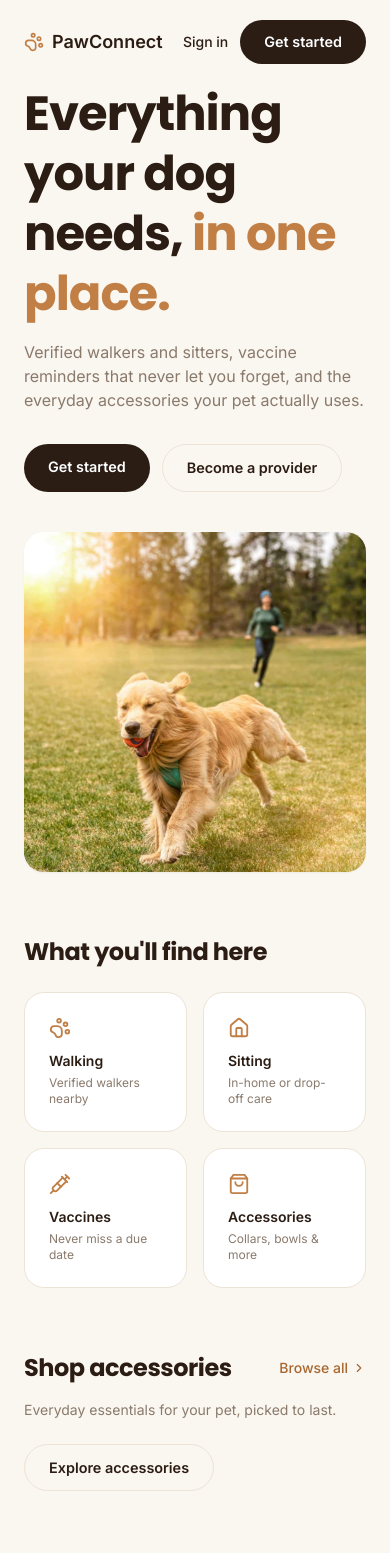
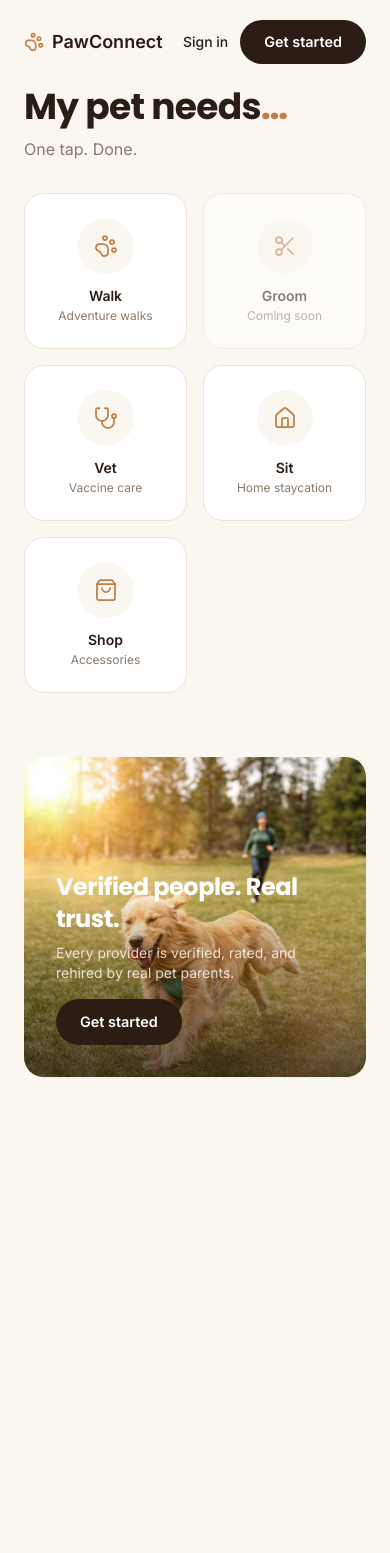
Before and after one commit to gunnzit/Pawconnect, a Next.js app: page / in a window 390 px wide. Shown: the top 1553 px of the page. After the commit the page ends 1205 px from the top, so only its background shows below. Built offline with nearby package versions, Linux system fonts and the light colour scheme; no server answers.

Commit message:
Airbnb-style homepage, renamed services, honest trust badges

```diff
--- a/app/api/providers/route.ts
+++ b/app/api/providers/route.ts
@@ -24,7 +24,10 @@ export async function GET(req: Request) {
       ...(service ? { servicesOffered: { has: service as "WALKING" | "SITTING" } } : {}),
       ...(pin ? { serviceAreaPin: pin } : {}),
     },
-    include: { user: { select: { name: true } } },
+    include: {
+      user: { select: { name: true } },
+      _count: { select: { bookings: { where: { status: "COMPLETED" } } } },
+    },
     orderBy: { ratingAvg: "desc" },
   });
   return NextResponse.json(providers);
--- a/app/book/page.tsx
+++ b/app/book/page.tsx
@@ -1,6 +1,7 @@
 "use client";
 
 import { useEffect, useState } from "react";
+import { ShieldCheck, Star } from "lucide-react";
 
 type Provider = {
   id: string;
@@ -10,9 +11,15 @@ type Provider = {
   pricePerSitDay?: number;
   ratingAvg: number;
   user: { name: string };
+  _count: { bookings: number };
 };
 
 type Pet = { id: string; name: string };
+
+const SERVICE_LABEL: Record<string, { title: string; noun: string }> = {
+  WALKING: { title: "Adventure Walk", noun: "walker" },
+  SITTING: { title: "Home Staycation", noun: "sitter" },
+};
 
 export default function BookPage() {
   const [providers, setProviders] = useState<Provider[]>([]);
@@ -41,37 +48,52 @@ export default function BookPage() {
   };
 
   return (
-    <main className="max-w-3xl mx-auto px-6 py-10">
-      <h1 className="text-2xl font-extrabold mb-6">Find a {service === "WALKING" ? "walker" : "sitter"}</h1>
+    <main className="max-w-3xl mx-auto px-6 py-10" style={{ background: "var(--cream, transparent)" }}>
+      <h1 className="text-2xl font-bold mb-6">Book a {SERVICE_LABEL[service].title}</h1>
 
-      <div className="flex gap-3 mb-6">
-        <select className="border rounded-lg px-3 py-2" value={service} onChange={(e) => setService(e.target.value as "WALKING" | "SITTING")}>
-          <option value="WALKING">Walking</option>
-          <option value="SITTING">Sitting</option>
+      <div className="flex flex-wrap gap-3 mb-8">
+        <select className="border rounded-xl px-3 py-2 text-sm" style={{ borderColor: "var(--border)" }} value={service} onChange={(e) => setService(e.target.value as "WALKING" | "SITTING")}>
+          <option value="WALKING">Adventure Walk</option>
+          <option value="SITTING">Home Staycation</option>
         </select>
-        <select className="border rounded-lg px-3 py-2" value={selectedPet} onChange={(e) => setSelectedPet(e.target.value)}>
+        <select className="border rounded-xl px-3 py-2 text-sm" style={{ borderColor: "var(--border)" }} value={selectedPet} onChange={(e) => setSelectedPet(e.target.value)}>
           <option value="">Select pet</option>
           {pets.map((p) => (
             <option key={p.id} value={p.id}>{p.name}</option>
           ))}
         </select>
-        <input type="datetime-local" className="border rounded-lg px-3 py-2" value={start} onChange={(e) => setStart(e.target.value)} />
-        <input type="datetime-local" className="border rounded-lg px-3 py-2" value={end} onChange={(e) => setEnd(e.target.value)} />
+        <input type="datetime-local" className="border rounded-xl px-3 py-2 text-sm" style={{ borderColor: "var(--border)" }} value={start} onChange={(e) => setStart(e.target.value)} />
+        <input type="datetime-local" className="border rounded-xl px-3 py-2 text-sm" style={{ borderColor: "var(--border)" }} value={end} onChange={(e) => setEnd(e.target.value)} />
       </div>
 
       <div className="space-y-3">
         {providers.map((p) => (
           <div key={p.id} className="card flex justify-between items-center">
             <div>
-              <p className="font-semibold">{p.user.name}</p>
-              <p className="text-sm" style={{ color: "var(--muted)" }}>{p.bio}</p>
-              <p className="text-sm">
-                {service === "WALKING" ? `₹${((p.pricePerWalk ?? 0) / 100).toFixed(0)}/walk` : `₹${((p.pricePerSitDay ?? 0) / 100).toFixed(0)}/day`}
-                {" · ⭐ "}{p.ratingAvg.toFixed(1)}
-              </p>
+              <div className="flex items-center gap-2 mb-1">
+                <p className="font-semibold">{p.user.name}</p>
+                <span
+                  className="flex items-center gap-1 px-2 py-0.5 rounded-full text-[10px] font-semibold"
+                  style={{ background: "var(--cream)", color: "var(--chestnut)" }}
+                >
+                  <ShieldCheck size={11} /> Verified
+                </span>
+              </div>
+              <p className="text-sm mb-1" style={{ color: "var(--muted)" }}>{p.bio}</p>
+              <div className="flex items-center gap-3 text-sm">
+                <span className="font-medium">
+                  {service === "WALKING" ? `₹${((p.pricePerWalk ?? 0) / 100).toFixed(0)}/walk` : `₹${((p.pricePerSitDay ?? 0) / 100).toFixed(0)}/day`}
+                </span>
+                <span className="flex items-center gap-1" style={{ color: "var(--muted)" }}>
+                  <Star size={12} fill="var(--tan)" color="var(--tan)" /> {p.ratingAvg.toFixed(1)}
+                </span>
+                <span style={{ color: "var(--muted)" }}>
+                  · {p._count.bookings} completed
+                </span>
+              </div>
             </div>
             <button className="btn-primary text-sm" onClick={() => book(p.id)}>
-              Request booking
+              Request
             </button>
           </div>
         ))}
--- a/app/page.tsx
+++ b/app/page.tsx
@@ -1,7 +1,15 @@
 import Link from "next/link";
 import Image from "next/image";
 import { Show } from "@clerk/nextjs";
-import { PawPrint, Home as HomeIcon, Syringe, ShoppingBag, ChevronRight } from "lucide-react";
+import { PawPrint, Scissors, Stethoscope, Home as HomeIcon, ShoppingBag } from "lucide-react";
+
+const NEEDS = [
+  { label: "Walk", sub: "Adventure walks", icon: PawPrint, href: "/book?service=WALKING", soon: false },
+  { label: "Groom", sub: "Spa sessions", icon: Scissors, href: "#", soon: true },
+  { label: "Vet", sub: "Vaccine care", icon: Stethoscope, href: "/owner/pets", soon: false },
+  { label: "Sit", sub: "Home staycation", icon: HomeIcon, href: "/book?service=SITTING", soon: false },
+  { label: "Shop", sub: "Accessories", icon: ShoppingBag, href: "/accessories", soon: false },
+];
 
 export default function Home() {
   return (
@@ -22,86 +30,60 @@ export default function Home() {
         </div>
       </nav>
 
-      {/* ===== Hero ===== */}
-      <section className="max-w-5xl mx-auto px-6 grid md:grid-cols-2 gap-10 items-center mb-16 animate-fade-up">
-        <div>
-          <h1 className="text-5xl font-bold mb-4 leading-tight">
-            Everything your dog needs, <span style={{ color: "var(--tan)" }}>in one place.</span>
+      {/* ===== Hero: "My pet needs..." ===== */}
+      <section className="max-w-5xl mx-auto px-6 mb-6 animate-fade-up">
+        <h1 className="text-4xl md:text-5xl font-bold mb-2 leading-tight">
+          My pet needs<span style={{ color: "var(--tan)" }}>…</span>
         </h1>
         <p className="text-base mb-8" style={{ color: "var(--muted)" }}>
-            Verified walkers and sitters, vaccine reminders that never let you forget, and the everyday accessories your pet actually uses.
+          One tap. Done.
         </p>
-          <div className="flex gap-3">
-            <Link href="/sign-up" className="btn-primary">Get started</Link>
-            <Link href="/provider/onboarding" className="btn-secondary">Become a provider</Link>
+      </section>
+
+      <section className="max-w-5xl mx-auto px-6 mb-16">
+        <div className="grid grid-cols-2 md:grid-cols-5 gap-4">
+          {NEEDS.map((need) => {
+            const Icon = need.icon;
+            return (
+              <Link
+                key={need.label}
+                href={need.soon ? "#" : need.href}
+                className={`card flex flex-col items-center text-center gap-3 py-8 ${need.soon ? "" : "tap-scale"}`}
+                style={{ opacity: need.soon ? 0.55 : 1, cursor: need.soon ? "default" : "pointer" }}
+                onClick={(e) => { if (need.soon) e.preventDefault(); }}
+              >
+                <div
+                  className="w-14 h-14 rounded-full flex items-center justify-center"
+                  style={{ background: "var(--cream)" }}
+                >
+                  <Icon size={24} color="var(--tan)" strokeWidth={1.75} />
                 </div>
+                <div>
+                  <p className="font-semibold text-sm">{need.label}</p>
+                  <p className="text-xs mt-0.5" style={{ color: "var(--muted)" }}>
+                    {need.soon ? "Coming soon" : need.sub}
+                  </p>
                 </div>
-        <div className="img-frame relative shadow-sm" style={{ minHeight: 340 }}>
-          <Image src="/images/banner-instant-walk.jpg" alt="Happy dog on a walk" fill sizes="500px" className="object-cover" priority />
+              </Link>
+            );
+          })}
         </div>
       </section>
 
-      {/* ===== Category mix — the "everything" section ===== */}
-      <section className="max-w-5xl mx-auto px-6 mb-16">
-        <h2 className="text-2xl font-bold mb-6">What you'll find here</h2>
-        <div className="grid grid-cols-2 md:grid-cols-4 gap-4">
-          <Link href="/sign-up" className="card tap-scale flex flex-col gap-3">
-            <PawPrint size={22} color="var(--tan)" />
-            <div>
-              <p className="font-semibold text-sm">Walking</p>
-              <p className="text-xs mt-1" style={{ color: "var(--muted)" }}>Verified walkers nearby</p>
+      {/* ===== Hero photo moment ===== */}
+      <section className="max-w-5xl mx-auto px-6 mb-16 animate-fade-up">
+        <div className="img-frame relative shadow-sm" style={{ minHeight: 320 }}>
+          <Image src="/images/banner-instant-walk.jpg" alt="Happy dog on a walk" fill sizes="900px" className="object-cover" priority />
+          <div
+            className="absolute inset-0 flex flex-col justify-end p-8"
+            style={{ background: "linear-gradient(180deg, transparent 40%, rgba(43,29,20,0.75) 100%)" }}
+          >
+            <h2 className="text-white text-2xl font-bold mb-2">Verified people. Real trust.</h2>
+            <p className="text-white/80 text-sm mb-4 max-w-md">
+              Every provider is verified, rated, and rehired by real pet parents.
+            </p>
+            <Link href="/sign-up" className="btn-primary w-fit">Get started</Link>
           </div>
-          </Link>
-          <Link href="/sign-up" className="card tap-scale flex flex-col gap-3">
-            <HomeIcon size={22} color="var(--tan)" />
-            <div>
-              <p className="font-semibold text-sm">Sitting</p>
-              <p className="text-xs mt-1" style={{ color: "var(--muted)" }}>In-home or drop-off care</p>
-            </div>
-          </Link>
-          <Link href="/sign-up" className="card tap-scale flex flex-col gap-3">
-            <Syringe size={22} color="var(--tan)" />
-            <div>
-              <p className="font-semibold text-sm">Vaccines</p>
-              <p className="text-xs mt-1" style={{ color: "var(--muted)" }}>Never miss a due date</p>
-            </div>
-          </Link>
-          <Link href="/accessories" className="card tap-scale flex flex-col gap-3">
-            <ShoppingBag size={22} color="var(--tan)" />
-            <div>
-              <p className="font-semibold text-sm">Accessories</p>
-              <p className="text-xs mt-1" style={{ color: "var(--muted)" }}>Collars, bowls &amp; more</p>
-            </div>
-          </Link>
-        </div>
-      </section>
-
-      {/* ===== Accessories teaser strip ===== */}
-      <section className="max-w-5xl mx-auto px-6 mb-16">
-        <div className="flex items-center justify-between mb-4">
-          <h2 className="text-2xl font-bold">Shop accessories</h2>
-          <Link href="/accessories" className="text-sm font-medium flex items-center gap-1 tap-scale" style={{ color: "var(--tan-dark, var(--tan))" }}>
-            Browse all <ChevronRight size={14} />
-          </Link>
-        </div>
-        <p className="text-sm mb-6" style={{ color: "var(--muted)" }}>
-          Everyday essentials for your pet, picked to last.
-        </p>
-        <Link href="/accessories" className="btn-secondary tap-scale inline-block">
-          Explore accessories
-        </Link>
-      </section>
-
-      {/* ===== Photo strip ===== */}
-      <section className="max-w-5xl mx-auto px-6 grid grid-cols-3 gap-4">
-        <div className="img-frame relative" style={{ height: 160 }}>
-          <Image src="/images/tab-walking.jpg" alt="" fill sizes="300px" className="object-cover" />
-        </div>
-        <div className="img-frame relative" style={{ height: 160 }}>
-          <Image src="/images/tab-sitting.jpg" alt="" fill sizes="300px" className="object-cover" />
-        </div>
-        <div className="img-frame relative" style={{ height: 160 }}>
-          <Image src="/images/tab-community.jpg" alt="" fill sizes="300px" className="object-cover" />
         </div>
       </section>
     </main>
```
Lines whose indentation alone changed are shown as unchanged.
